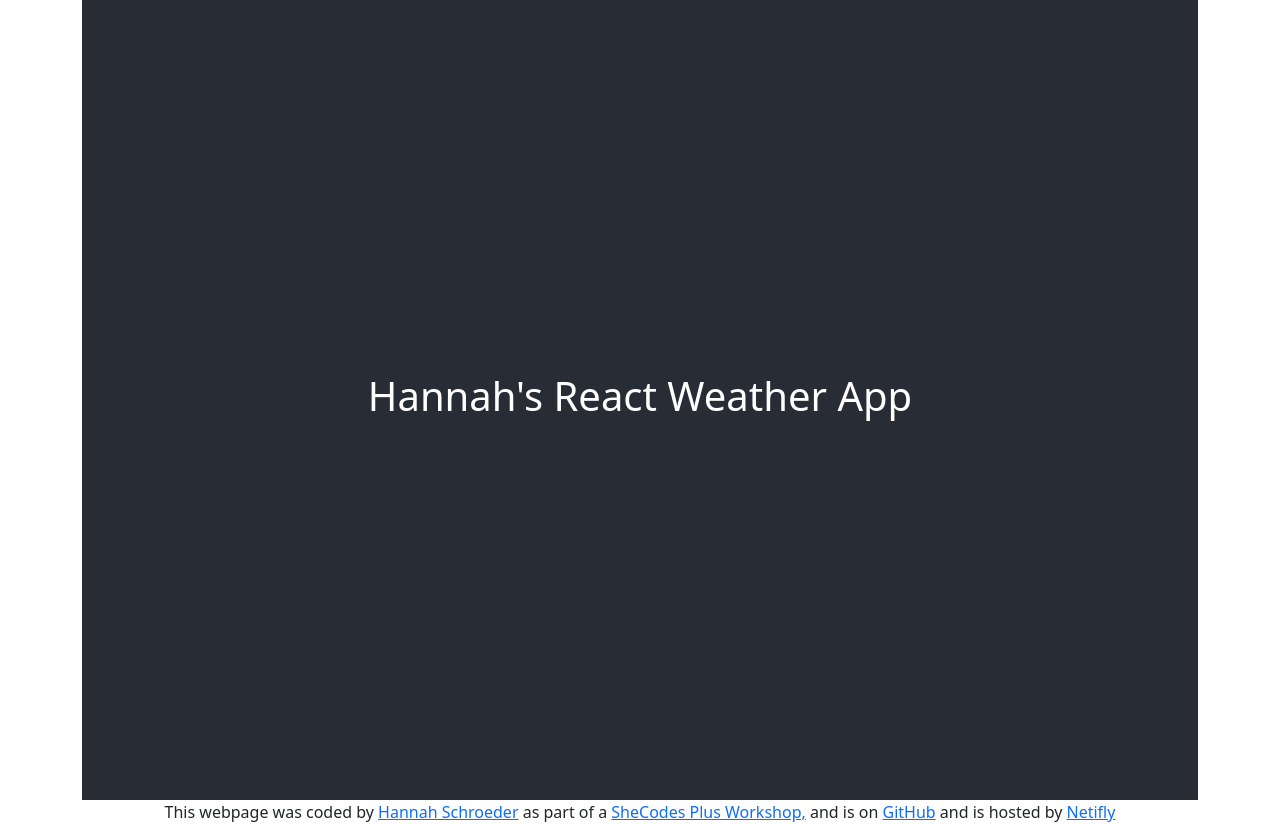
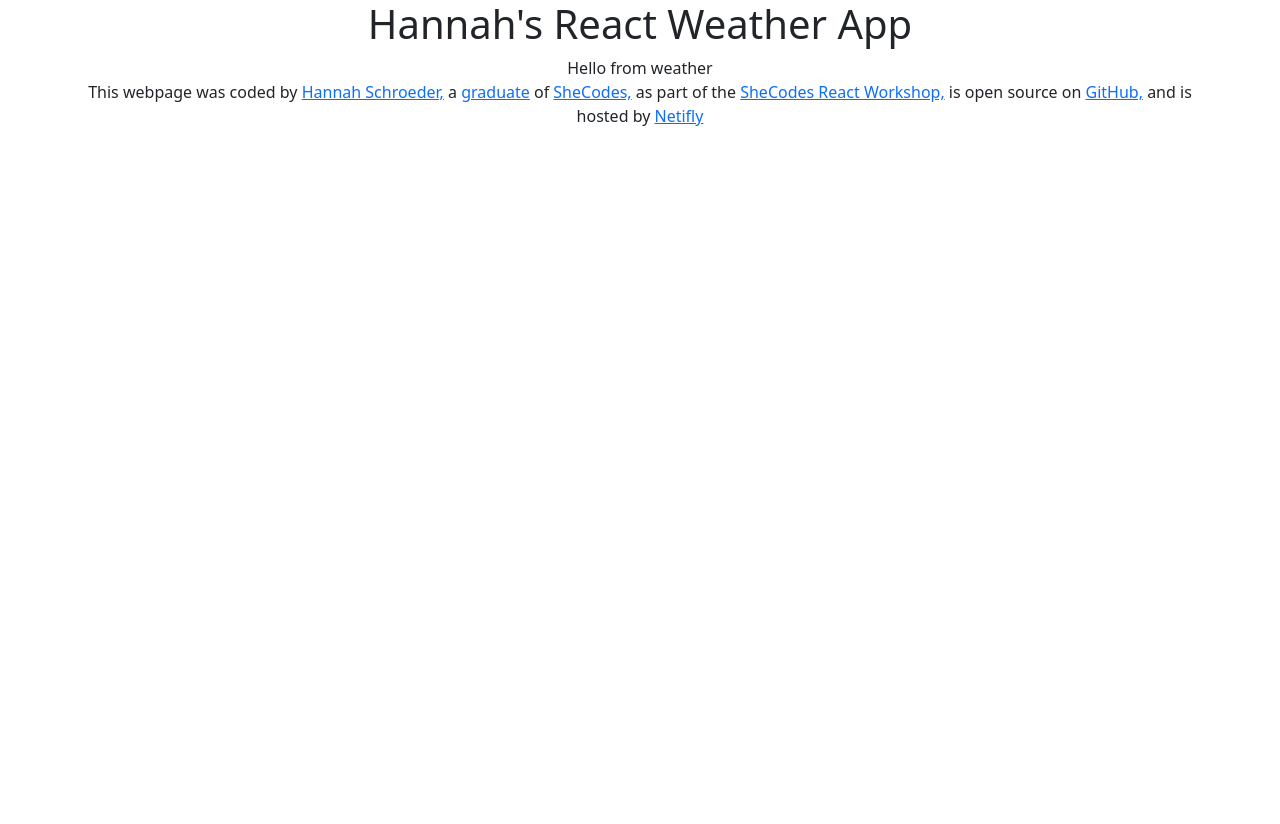
Before and after one commit to h-schroeder-coder/shecodes_react_wk5_1, a React (Create React App) app: page / in a window 1280 px wide. After the commit the page ends 800 px from the top, so only its background shows below. Built offline with nearby package versions, Linux system fonts and the light colour scheme.

Commit message:
adjusting css and footer

```diff
--- a/src/App.css
+++ b/src/App.css
@@ -2,37 +2,13 @@
   text-align: center;
 }
 
-.App-logo {
-  height: 40vmin;
-  pointer-events: none;
-}
-
-@media (prefers-reduced-motion: no-preference) {
-  .App-logo {
-    animation: App-logo-spin infinite 20s linear;
-  }
-}
-
 .App-header {
-  background-color: #282c34;
-  min-height: 100vh;
   display: flex;
   flex-direction: column;
   align-items: center;
   justify-content: center;
-  font-size: calc(10px + 2vmin);
-  color: white;
 }
 
 .App-link {
   color: #61dafb;
 }
-
-@keyframes App-logo-spin {
-  from {
-    transform: rotate(0deg);
-  }
-  to {
-    transform: rotate(360deg);
-  }
-}
--- a/src/App.js
+++ b/src/App.js
@@ -1,4 +1,5 @@
 import "./App.css";
+import Weather from "./Weather";
 
 function App() {
   return (
@@ -7,6 +8,7 @@ function App() {
         <header className="App-header">
           <h1>Hannah's React Weather App</h1>
         </header>
+        <Weather />
         <footer className="App-footer">
           This webpage was coded by{" "}
           <a
@@ -14,23 +16,37 @@ function App() {
             target="_blank"
             rel="noreferrer"
           >
-            Hannah Schroeder
+            Hannah Schroeder,
           </a>{" "}
-          as part of a{" "}
+          a{" "}
+          <a
+            href="https://www.shecodes.io/graduates/157590-hannah-schroeder"
+            target="_blank"
+            rel="noreferrer"
+          >
+            graduate
+          </a>{" "}
+          of {" "}
+          <a
+            href="https://www.shecodes.io/workshops"
+            target="_blank"
+            rel="noreferrer"
+          >SheCodes,</a>{" "}
+          as part of the{" "}
           <a
             href="https://www.shecodes.io/workshops"
             target="_blank"
             rel="noreferrer"
           >
-            SheCodes Plus Workshop,
+            SheCodes React Workshop,
           </a>{" "}
-          and is on{" "}
+          is open source on {" "}
           <a
             href="https://github.com/h-schroeder-coder/shecodes_react_wk5_1"
             target="_blank"
             rel="noreferrer"
           >
-            GitHub
+            GitHub,
           </a>{" "}
           and is hosted by{" "}
           <a
--- /dev/null
+++ b/src/Weather.js
@@ -0,0 +1,10 @@
+import React from "react";
+import "./Weather.css";
+
+export default function Weather() {
+    return (
+        <div className="Weather">
+            Hello from weather
+            </div>
+    );
+}
```
Also changed, not shown: src/Weather.css (added).
